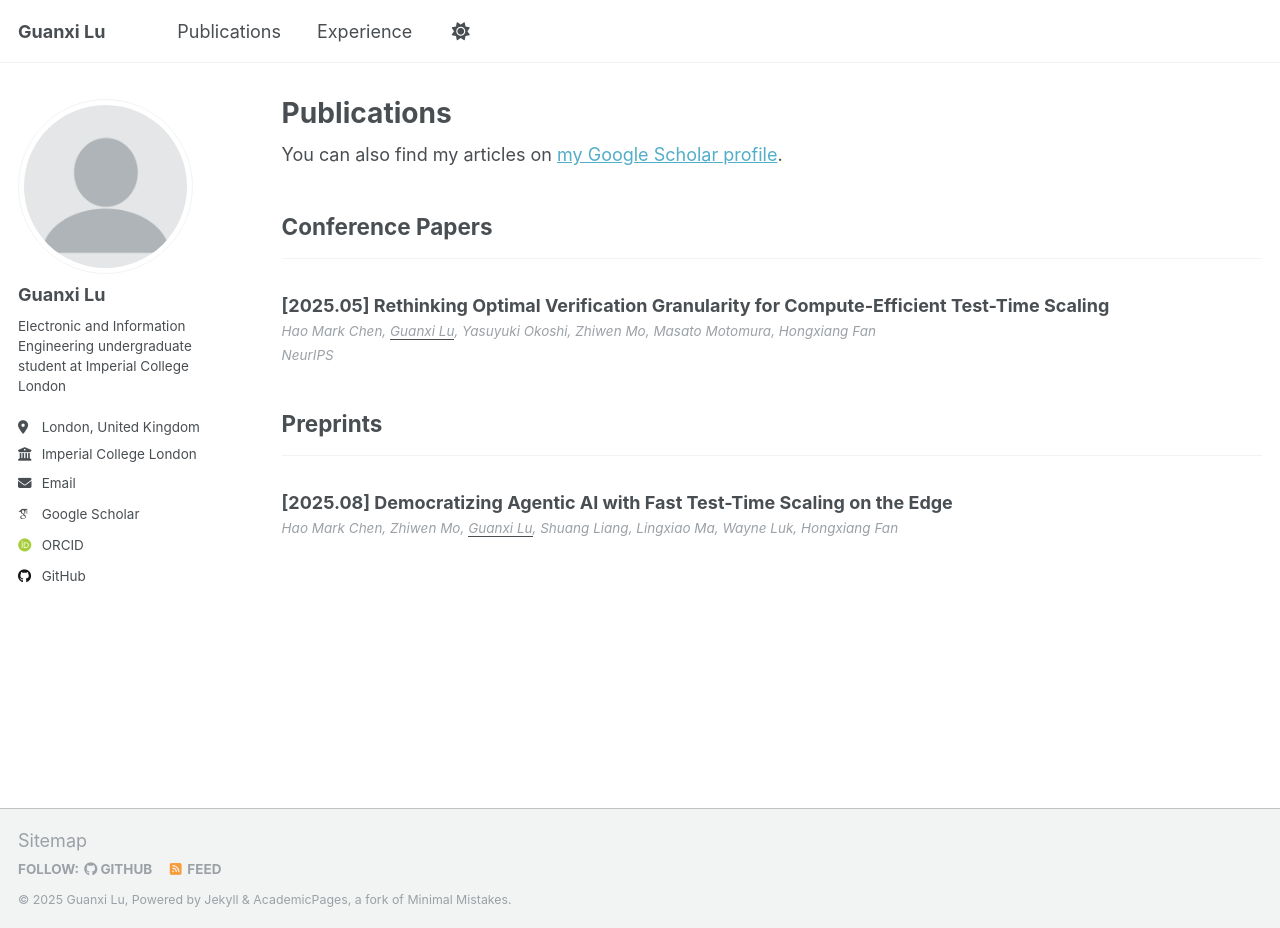
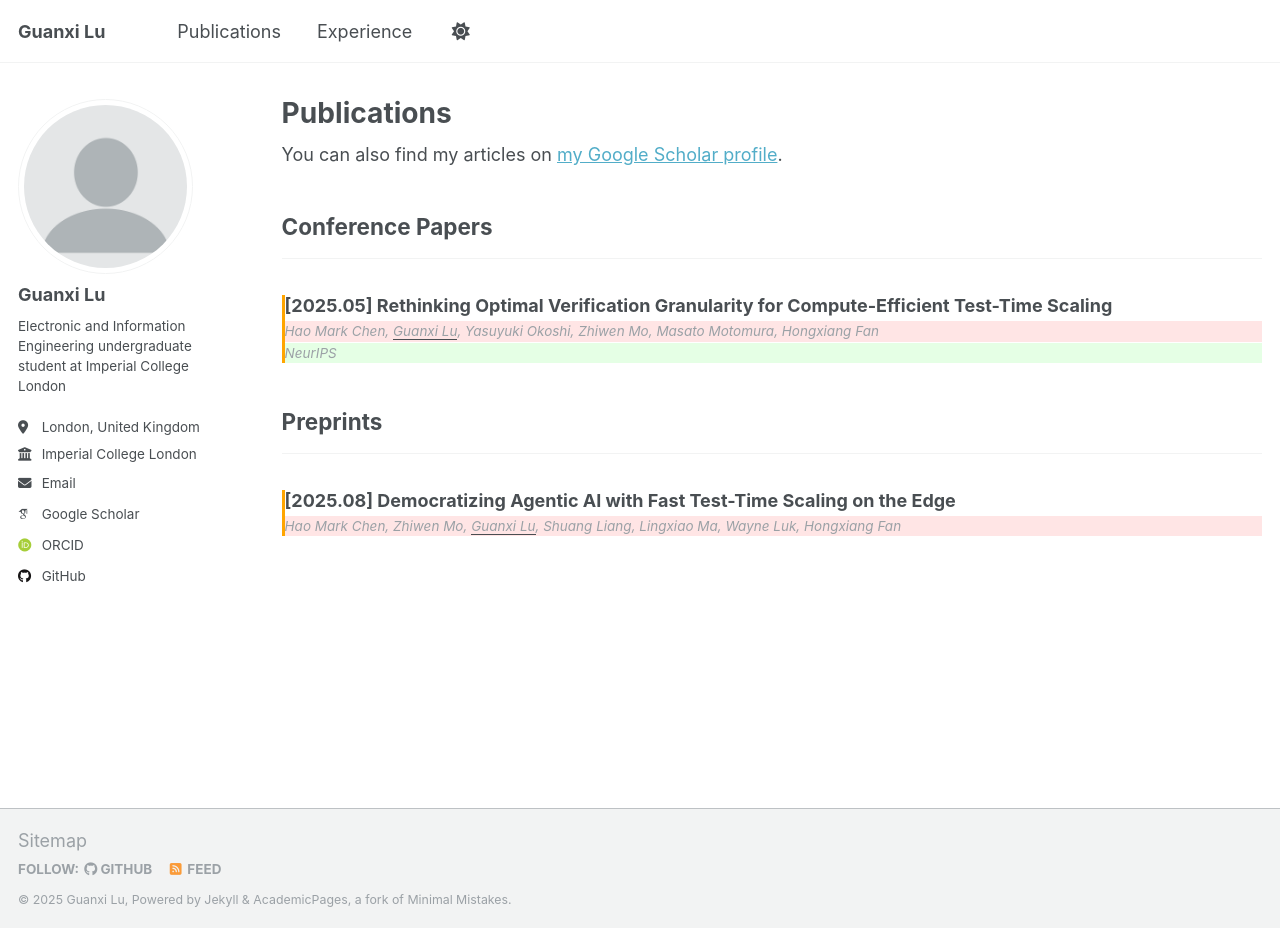
Before and after one commit to lgxi24/lgxi24.github.io, a Jekyll site: the page built from _pages/publications.html, in a window 1280 px wide and 928 px high. Built offline with Jekyll 4.4.1, drawn with Linux system fonts in a browser that asks for light colours; some web fonts are replaced; a script that is not in the unit is left out.

Commit message:
Add debug styles to test CSS application

```diff
--- a/_sass/layout/_archive.scss
+++ b/_sass/layout/_archive.scss
@@ -50,18 +50,20 @@
 }
 
 .archive__item-authors {
-  margin-top: 0;
-  margin-bottom: 0.25em;
+  margin-top: 0 !important;
+  margin-bottom: 0.1em !important;
   font-size: $type-size-6;
   color: var(--global-text-color-light);
   font-style: italic;
+  background-color: rgba(255, 0, 0, 0.1); /* Debug: red background */
 }
 
 .archive__item-venue {
-  margin-top: 0.25em;
-  margin-bottom: 0.5em;
+  margin-top: 0.1em !important;
+  margin-bottom: 0.3em !important;
   font-size: $type-size-6;
   color: var(--global-text-color-light);
+  background-color: rgba(0, 255, 0, 0.1); /* Debug: green background */
 }
 
 /* remove border*/
@@ -101,10 +103,20 @@
 }
 
 /* Remove underline hover effect for publications only */
-.archive__item--publication:hover {
-  .archive__item-title {
-    text-decoration: none !important;
-  }
+.archive__item--publication:hover .archive__item-title {
+  text-decoration: none !important;
+  background-color: rgba(0, 0, 255, 0.2) !important; /* Debug: blue background on hover */
+}
+
+/* Additional specificity for publication hover effects */
+.list__item .archive__item--publication:hover .archive__item-title {
+  text-decoration: none !important;
+  background-color: rgba(0, 0, 255, 0.2) !important; /* Debug: blue background on hover */
+}
+
+/* Debug: Mark all publication items */
+.archive__item--publication {
+  border-left: 3px solid orange; /* Debug: orange border for publications */
 }
 
 
```
